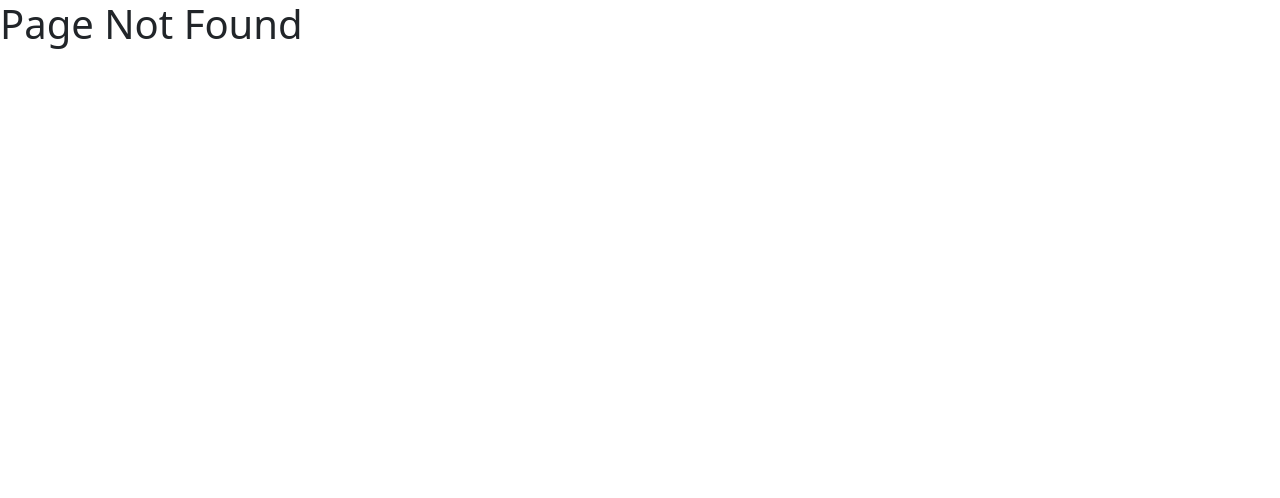
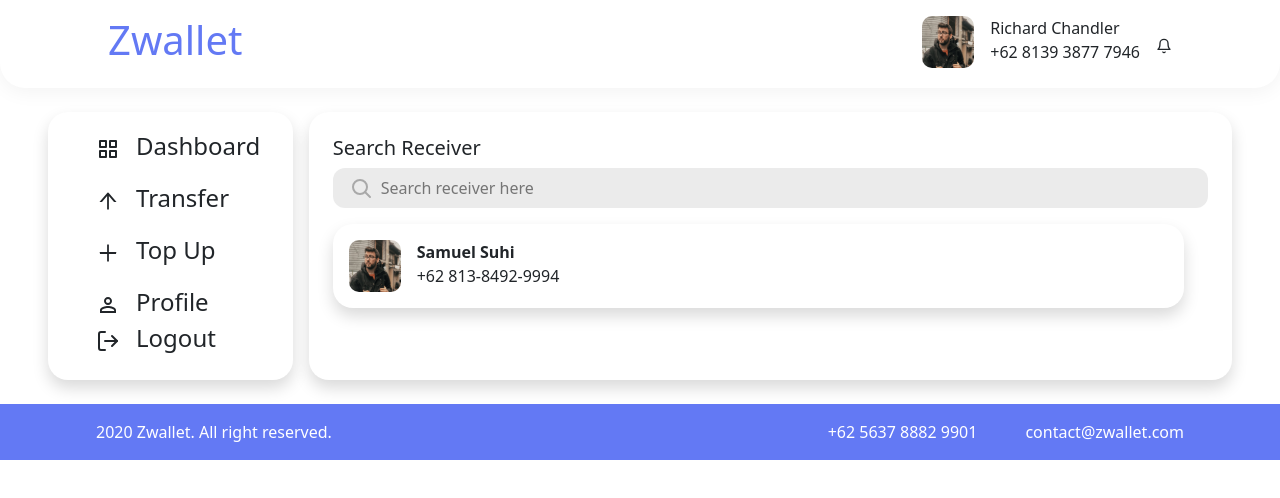
Before and after one commit to tyassusanto/zwallet-react, a React (Create React App) app: page /transfer in a window 1280 px wide. Before the commit this address had no page. Shown: the top 498 px of the page. Built offline with nearby package versions, Linux system fonts and the light colour scheme.

Commit message:
update transfer page

```diff
--- a/src/App.js
+++ b/src/App.js
@@ -5,6 +5,7 @@ import Home from './Pages/Home'
 import Login from './Pages/Login'
 import Page404 from './Pages/Page404'
 import Register from './Pages/Register'
+import Transfer from './Pages/Transfer'
 
 
 
@@ -17,6 +18,7 @@ const App = () => {
         <Route path='/login' element={<Login/>}/>
         <Route path='/history' element={<History/>}/>
         <Route path='/*' element={<Page404/>}/>
+        <Route path='/transfer' element={<Transfer/>}/>
       </Routes>
     </BrowserRouter>
   )
--- /dev/null
+++ b/src/Pages/Transfer.js
@@ -0,0 +1,22 @@
+import React from 'react'
+import Footer from '../components/Footer/Footer'
+import Header from '../components/Header/Header'
+import Sidebar from '../components/Sidebar/Sidebar'
+import TransferContent from '../components/TransferContent/TransferContent'
+
+const Transfer = () => {
+    return (
+        <div>
+            <div className=''>
+            <Header/>
+            <section className='d-flex my-4'>
+                <Sidebar/>
+                <TransferContent/>
+            </section>
+            <Footer/>
+        </div>
+        </div>
+    )
+}
+
+export default Transfer
--- /dev/null
+++ b/src/components/TransferContent/TransferContent.js
@@ -0,0 +1,29 @@
+import React from 'react'
+import Input from '../base/Input/Input'
+import styles from './transfercontent.module.css'
+import userPhoto from '../../img/robert.svg'
+
+const TransferContent = () => {
+    return (
+        <div className='bg-white borad shadow d-flex  flex-column container p-4 w-100 ms-3 me-5'>
+            <div className="search-receiver w-100">
+                <h5>Search Receiver</h5>
+                <Input placeholder='Search receiver here' className={`${styles.inpsearch} w-100 px-5 py-2`}/>
+            </div>
+
+            <div className="receiver-list my-3">
+                <div className="receiver-card borad p-3 shadow d-flex me-4">
+                    <div className="img me-3"><img src={userPhoto} alt="" /></div>
+                    <div className="amount-transfer d-flex w-100 justify-content-between">
+                        <div className="trans-to">
+                            <div className="name-receiver fw-bold">Samuel Suhi</div>
+                            <div className="phone-receiver">+62 813-8492-9994</div>
+                        </div>
+                    </div>
+                </div>
+            </div>
+        </div>
+    )
+}
+
+export default TransferContent
--- /dev/null
+++ b/src/components/TransferContent/transfercontent.module.css
@@ -0,0 +1,10 @@
+.inpsearch{
+    background-color: rgba(58, 61, 66, 0.1) !important;
+    border-radius: 12px;
+    outline: none;
+    border: none;
+    background-image: url(../../img/search.svg);
+    background-repeat: no-repeat;
+    background-position-y: center;
+    background-position-x: 2%;
+}
--- a/src/components/base/Input/Input.js
+++ b/src/components/base/Input/Input.js
@@ -1,9 +1,9 @@
 import React from 'react'
-import style from './input.module.css'
 
 const Input = ({...props}) => {
     return (
-        <input className={`${style.inp}`} {...props}/>
+        // <input className={`${style.inp}`} {...props}/>
+        <input {...props}/>
     )
 }
 
--- a/src/components/base/Input/input.module.css
+++ b/src/components/base/Input/input.module.css
@@ -2,6 +2,5 @@
     border-bottom: 1px solid rgba(169, 169, 169, 0.6) !important;
     padding: 0 27px;
     border: none !important;
-    background-color: #FAFCFF;
     outline: none !important;
 }
```
Also changed, not shown: src/img/search.svg (added).
